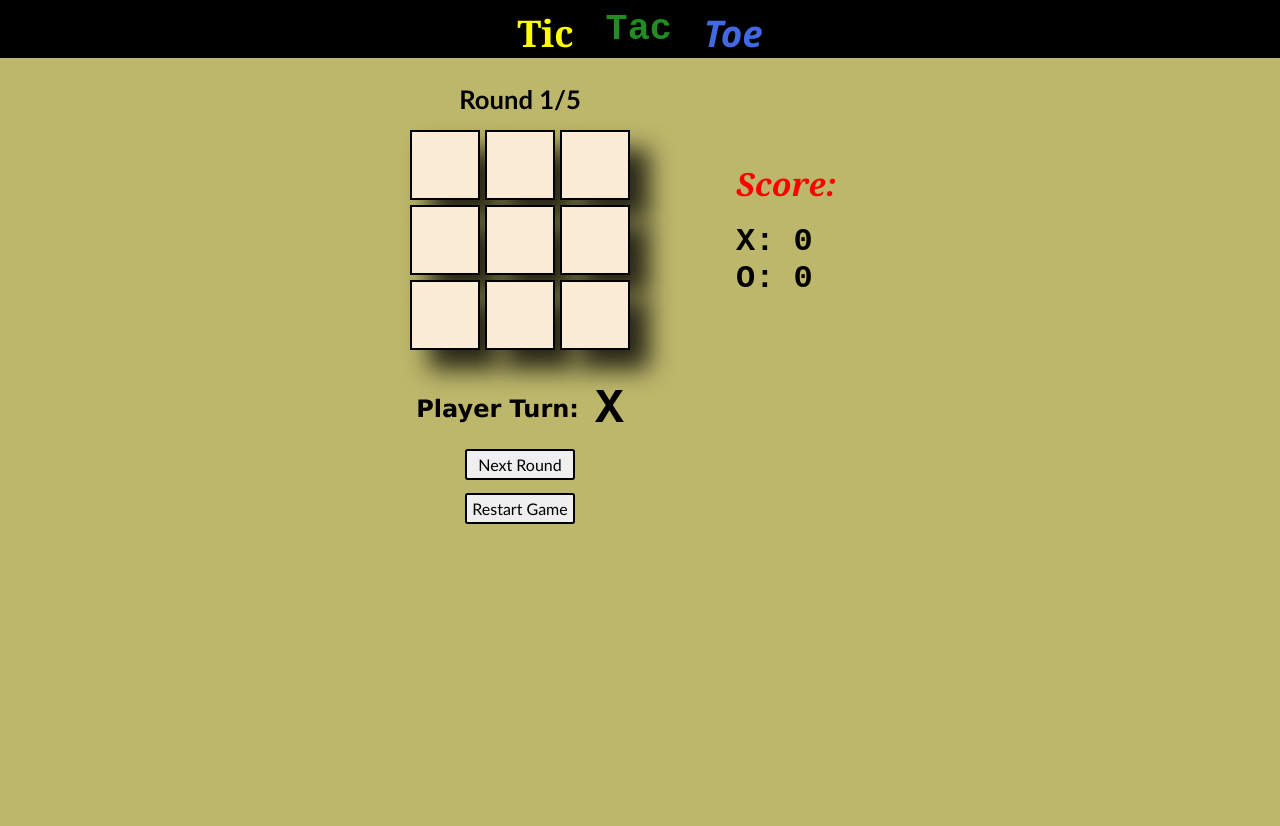
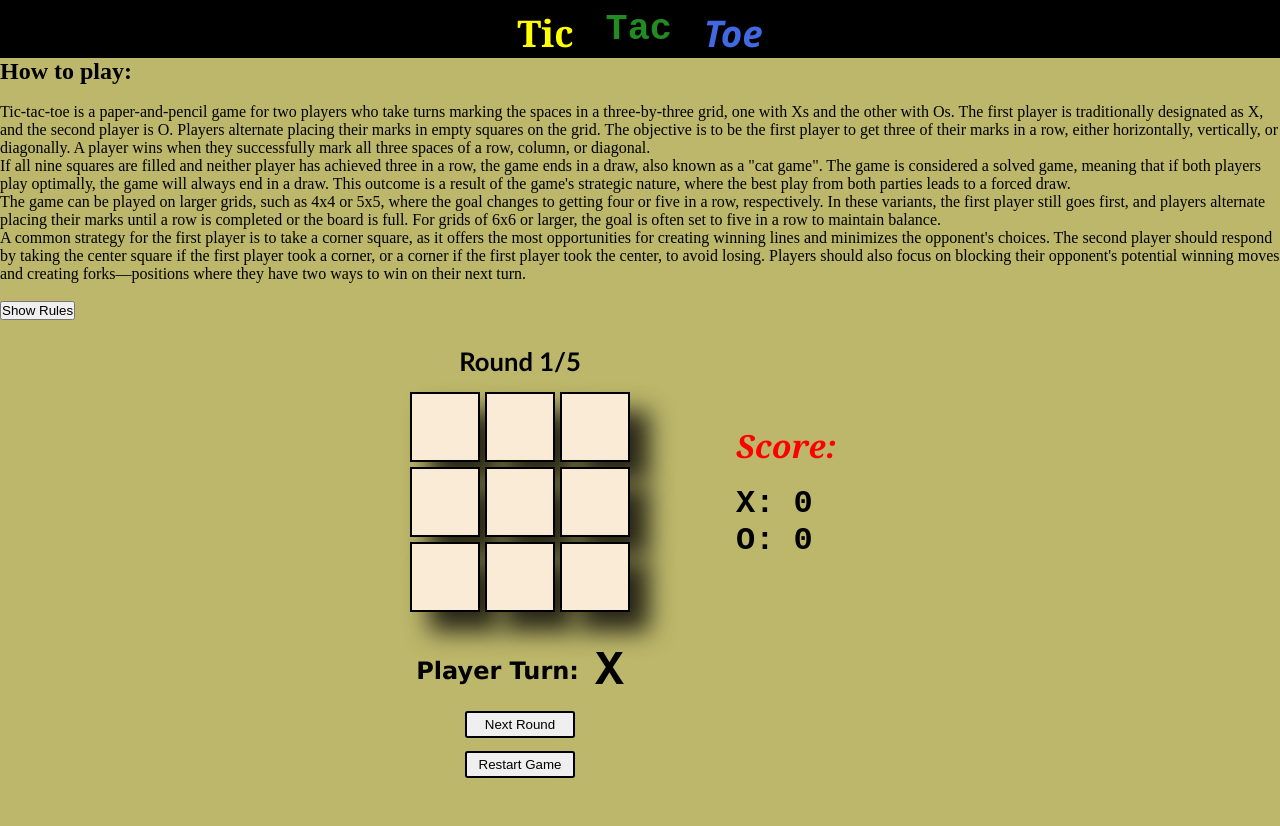
Before and after one commit to S7lkr/Tic-Tac-Toe, a plain HTML site: page index.html in a window 1280 px wide. Before the commit the page ends 800 px from the top, so only its background shows below. Drawn offline with Linux system fonts and the light colour scheme.

Commit message:
chore: add game rules section

```diff
--- a/index.html
+++ b/index.html
@@ -14,10 +14,21 @@
 		<h1 id="word2">Tac</h1>
 		<h1 id="word3">Toe</h1>
 	</div>
+
+	<section class="rules">
+		<div id="rules-text">
+			<h2>How to play:</h2>
+			<br>
+			<p>Tic-tac-toe is a paper-and-pencil game for two players who take turns marking the spaces in a three-by-three grid, one with Xs and the other with Os. The first player is traditionally designated as X, and the second player is O. Players alternate placing their marks in empty squares on the grid. The objective is to be the first player to get three of their marks in a row, either horizontally, vertically, or diagonally. A player wins when they successfully mark all three spaces of a row, column, or diagonal.</p>
+			<p>If all nine squares are filled and neither player has achieved three in a row, the game ends in a draw, also known as a "cat game". The game is considered a solved game, meaning that if both players play optimally, the game will always end in a draw. This outcome is a result of the game's strategic nature, where the best play from both parties leads to a forced draw.</p>
+			<p>The game can be played on larger grids, such as 4x4 or 5x5, where the goal changes to getting four or five in a row, respectively. In these variants, the first player still goes first, and players alternate placing their marks until a row is completed or the board is full. For grids of 6x6 or larger, the goal is often set to five in a row to maintain balance.</p>
+			<p>A common strategy for the first player is to take a corner square, as it offers the most opportunities for creating winning lines and minimizes the opponent's choices. The second player should respond by taking the center square if the first player took a corner, or a corner if the first player took the center, to avoid losing. Players should also focus on blocking their opponent's potential winning moves and creating forks—positions where they have two ways to win on their next turn.</p>
+		</div>
+		<br>
+		<button type="button" id="rules-btn">Show Rules</button>
+	</section>
 	<div class="tic-tac-toe">
-
 		<section id="game-container">
-
 			<div class="round-status">
 				<h3></h3>
 			</div>
@@ -37,8 +48,8 @@
 				<h1 id="player"></h1>
 			</div>
 			<div class="buttons">
-				<button id="next"><a href="#">Next Round</a></button>
-				<button id="restart"><a href="#">Restart Game</a></button>
+				<button id="next">Next Round</button>
+				<button id="restart">Restart Game</button>
 			</div>
 		</section>
 		<section class="score-container">
```
